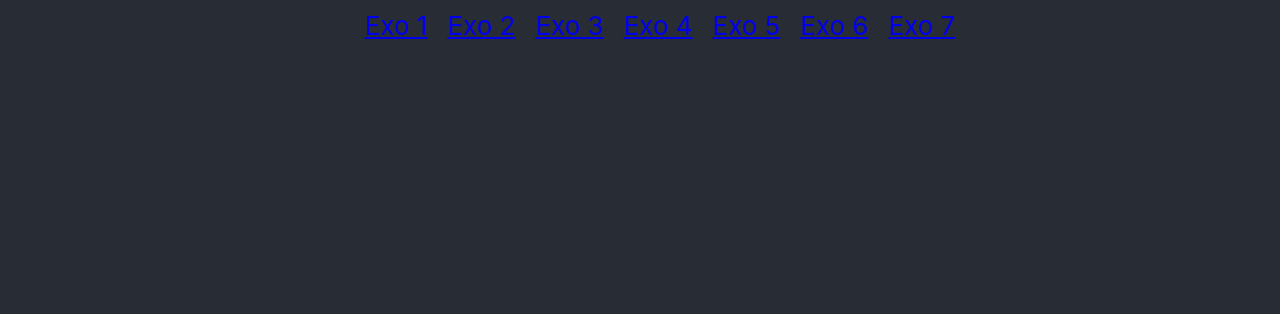
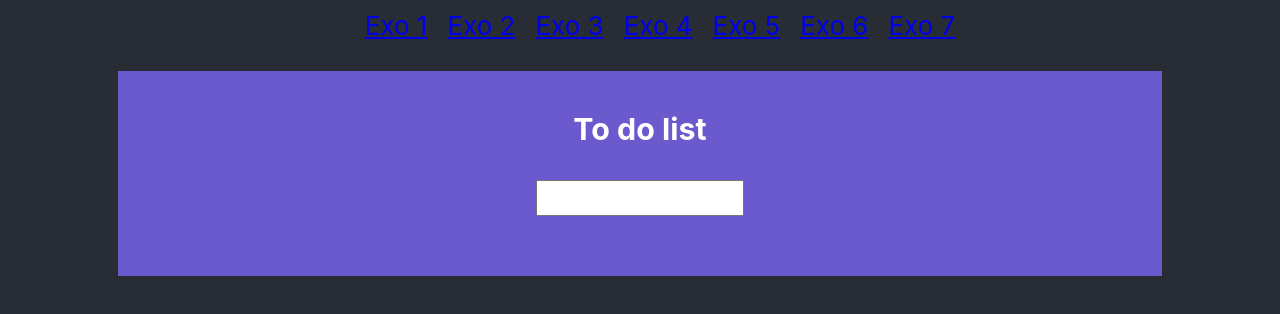
Before and after one commit to toinetch/7exos_react_Antoine, a React (Create React App) app: page /Exo7 in a window 1280 px wide. Shown: the top 314 px of the page. Built offline with nearby package versions, Linux system fonts and the light colour scheme.

Commit message:
exercice 7 debut

```diff
--- a/src/Exo4.jsx
+++ b/src/Exo4.jsx
@@ -6,10 +6,10 @@ const Exo4 = () => {
     const [Count, setCount] = useState(0);
 
     var styleCarreG = {
-        display: 'block'
+        display: 'block',
     }
     var styleCarreD = {
-        display: 'none'
+        display: 'none',
     }
     return(
         <>
--- a/src/Exo6.jsx
+++ b/src/Exo6.jsx
@@ -3,8 +3,6 @@ import './exo6.css';
 
 const Exo6 = () => {
     const [num, setNum] = useState("");
-
-
 
     return(
         <>
@@ -82,6 +80,8 @@ const Exo6 = () => {
             case "/":
                 totale = parseInt(nb1.value) / parseInt(nb2.value);
                 break;
+            default:
+                break;
         }
         result.innerHTML = totale;
     }
--- a/src/Exo7.jsx
+++ b/src/Exo7.jsx
@@ -1,11 +1,76 @@
-import React, {useState} from 'react';
+import React from 'react';
+import './exo7.css';
 
 const Exo7 = () => {
+
     return(
         <>
-            <div></div>
+            <div id='cadrre'>
+                <h3>To do list</h3>
+                <input id='nouveau' type="text" onKeyPress={() => entree()}/>
+                <div id='place'></div>
+            </div>
         </>
     );
+
+    function entree(){
+        document.getElementById('nouveau').onkeypress = function(event){
+            if(event.keyCode === 13){
+                if(document.getElementById('nouveau').value !== ''){
+                    let place = document.getElementById('place');
+
+                    let divi = document.createElement('div');
+                    divi.id = 'divi';
+                    place.appendChild(divi);
+
+                    let para = document.createElement('p');
+                    para.id = 'para';
+                    divi.appendChild(para);
+
+                    let suppr = document.createElement('button');
+                    suppr.innerHTML = 'X';
+                    suppr.classList = 'bout';
+                    divi.appendChild(suppr);
+                    suppr.onclick = function supprimer(){
+                        divi.remove();
+                    }
+
+                    let edit = document.createElement('button');
+                    divi.appendChild(edit);
+                    edit.innerHTML = 'Edit';
+                    edit.classList = 'bout';
+                    edit.onclick = function edit1(){
+                        let inp = document.createElement('input');
+                        divi.appendChild(inp);
+                        inp.defaultValue = para.innerHTML;
+                        edit.classList.add('cache');
+                        inp.onkeypress = function(event){
+                            if(event.keyCode === 13){
+                                if(inp.value !== ''){
+                                    para.innerHTML = inp.value;
+                                    divi.removeChild(inp);
+                                    edit.classList.remove('cache');
+                                }
+                                else if(inp.value === ''){
+                                    inp.classList.add('mauvais');
+                                    inp.placeholder = 'Entrez au moins 1 caractere';
+                                }
+                            }
+                        }
+                    }
+
+                    para.innerHTML = document.getElementById('nouveau').value;
+                    document.getElementById('nouveau').value = '';
+                    document.getElementById('nouveau').classList.remove('mauvais');
+                    document.getElementById('nouveau').placeholder = '';
+                }
+                else if(document.getElementById('nouveau').value === '') {
+                    document.getElementById('nouveau').classList.add('mauvais');
+                    document.getElementById('nouveau').placeholder = 'Entrez au moins 1 caractere';
+                }
+            }
+        }
+    }
 }
 
 export default Exo7;
--- /dev/null
+++ b/src/exo7.css
@@ -0,0 +1,40 @@
+#cadrre{
+    background-color: slateblue;
+    width: 80%;
+    margin: auto;
+    padding: 10px;
+    text-align: center;
+}
+
+#nouveau{
+    width: 200px;
+    height: 30px;
+    margin-bottom: 50px;
+}
+
+.mauvais{
+    border: red solid 5px;
+}
+
+#divi{
+    width: 60%;
+    height: 40px;
+    margin: auto;
+    display: flex;
+    justify-content: space-between;
+    border: white solid 1px;
+    padding-left: 100px;
+}
+
+#para{
+    margin: 0;
+}
+
+.bout{
+    height: 50%;
+    margin: auto;
+}
+
+.cache{
+    display: none;
+}
```
